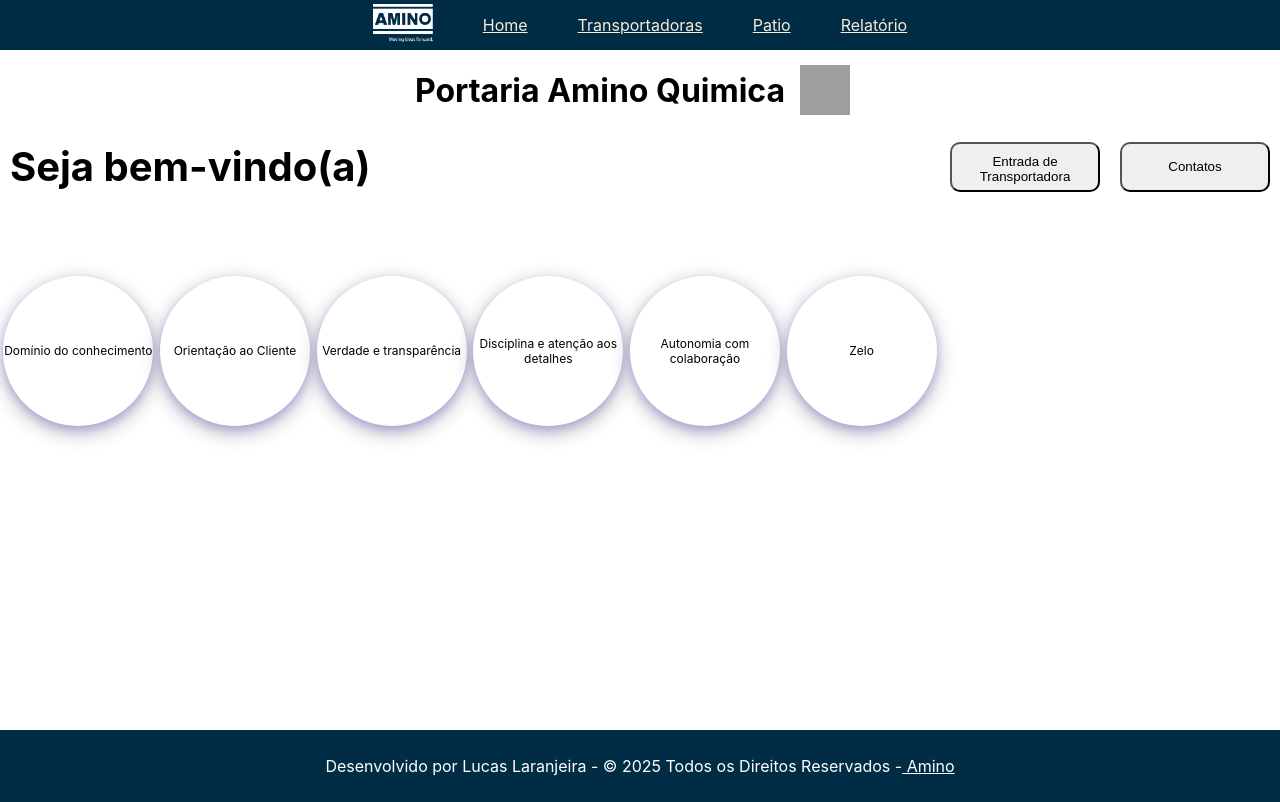
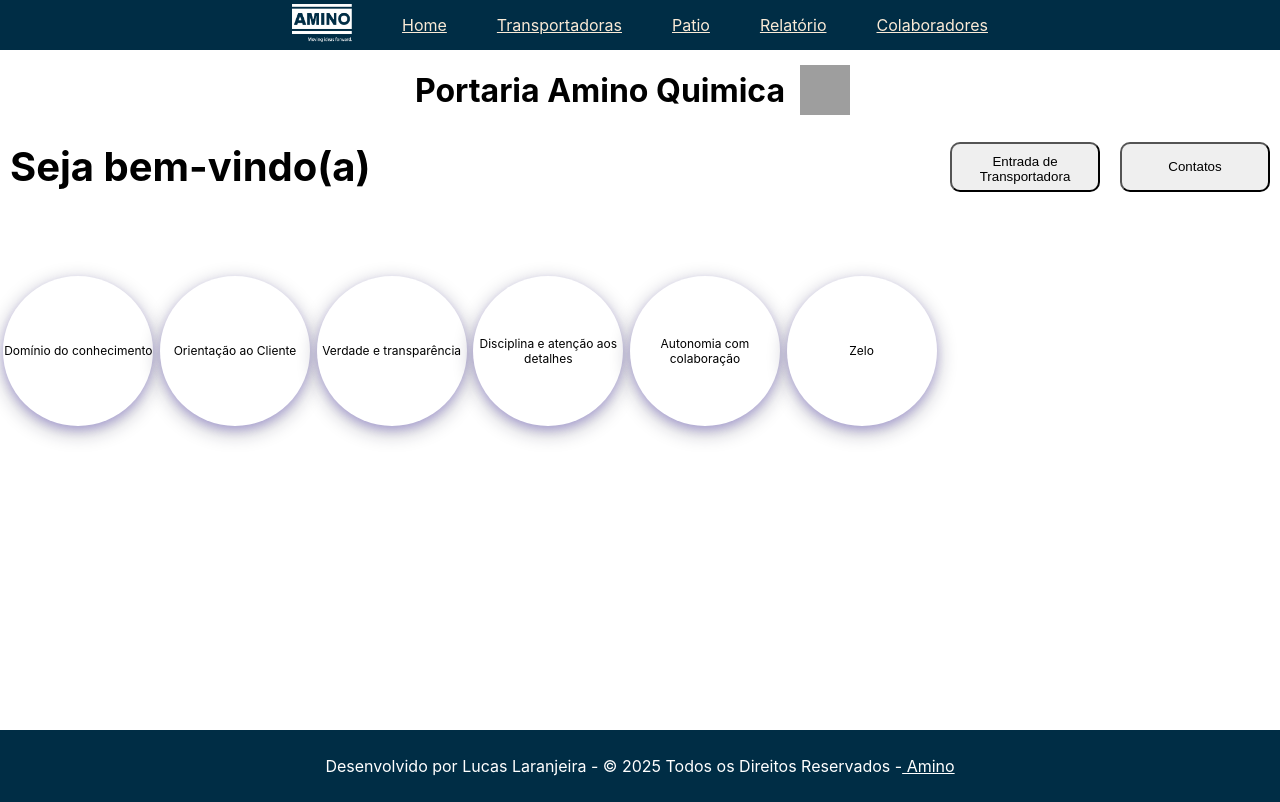
Before and after one commit to Luke2905/Projeto-Portaria, a React (Create React App) app: page / in a window 1280 px wide. Built offline with nearby package versions, Linux system fonts and the light colour scheme; grey boxes are pictures that could not be loaded.

Commit message:
Link para acessar pagina de colaboradores

```diff
--- a/src/components/navBar.tsx
+++ b/src/components/navBar.tsx
@@ -16,6 +16,7 @@
                     <Link to="/transportadoras">Transportadoras</Link>
                     <Link to="/patio">Patio</Link>
                     <Link to="/relatorio">Relatório</Link>
+                    <Link to="/colaboradores">Colaboradores</Link>
                 </nav>
 
             </div>
```
